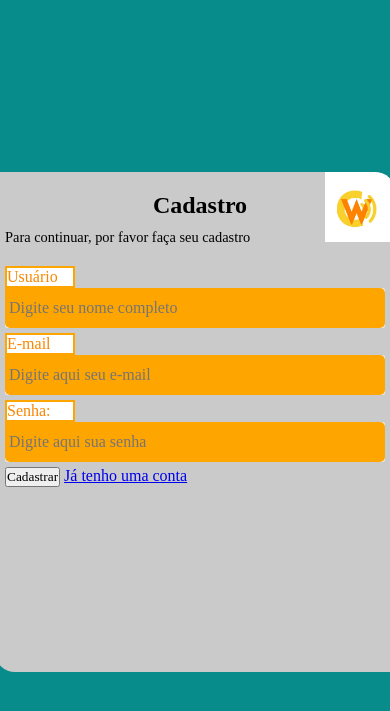
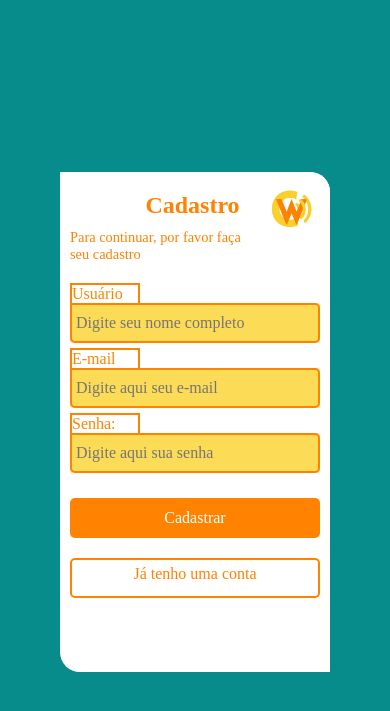
Before and after one commit to WAGUNA-SS/SiteCompleto, a PHP site: page /login/cadastro.html in a window 390 px wide. Shown: the top 711 px of the page. Run offline with PHP 8.4, Linux system fonts and the light colour scheme; some web fonts are replaced.

Commit message:
mobile first 60% completa

```diff
--- a/estilos/registro.css
+++ b/estilos/registro.css
@@ -25,9 +25,9 @@ main{
     position: absolute;
     top: 50%;
     left: 50%;
-    background-color: #cacaca;
+    background-color: white;
     height: 500px;
-    width: 400px;
+    width: 270px;
     border-radius: 0px 20px 0px 20px;
     transform: translate(-50%, -50%);
 }
@@ -51,12 +51,14 @@ div#formulario > h1 {
     text-align: center;
     margin-bottom: 10px;
     margin-top: 10px;
-    margin-left: 70px;
+    margin-left: 55px;
+    color: #ff8200;
 }
 
 div#formulario > p {
     font-size: 0.9em;
     margin-bottom: 20px;
+    color: #ff8200;
 }
 
 form > p.titulo {
@@ -64,13 +66,14 @@ form > p.titulo {
     background-color: white;
     color: rgb(250, 134, 1);
     width: 70px;
-    border: 2px solid orange;
+    border: 2px  solid #ff8200;
     margin-bottom: -5px;
+    border-bottom: 0px;
 }
 
 form > div.campo {
     display: inline-block;
-    background-color: aliceblue;
+    background-color: rgba(253, 169, 1, 0.39);
     width: 100%;
     height: 40px;
     border-radius: 0px 3px 3px 3px;
@@ -82,16 +85,59 @@ div.campo > label {
 }
 
 div.campo > input {
-    background-color: orange;
+    background-color: #fcdb56;
     font-size: 1em;
     height: 100%;
-    border: 2px;
+    border: 2px solid #ff8200;
     border-radius: 0px 5px 5px 5px;
     padding: 4px;
     width: calc(100% - 0px);
-    color: white;
+    color: #643400;
 }
 div.campo > input:focus-within {
     background-color: rgba(253, 169, 1, 0.39);
     border: none;
 }
+
+form > input[type=submit] {
+    display: block;
+    font-size: 1em;
+    width: 100%;
+    height: 40px;
+    border: none;
+    border-radius: 5px;
+    cursor: pointer;
+    margin-top: 20px;
+    background-color: #ff8200;
+    color: white;
+}
+
+form > input.cadast:hover {
+    background-color: white;
+    color: #ff8200;
+    border: 2px solid #ff8200;
+}
+
+form > a.botao-esqueci {
+    display: block;
+    height: 40px;
+    width: 100%;
+    background-color:white;
+    margin-top: 20px;
+    border-radius: 5px;
+    border: 2px solid #ff8200;
+    text-align: center;
+    color: #ff8200;
+    font-size: 1em;
+    padding: 5px;
+    text-decoration: none;
+}
+
+form> a.botao-esqueci:hover {
+    background-color: #ff8200;
+    color: white;
+}
+
+form > a.botao-esqueci > i {
+    font-size: 0.8em;
+}
--- a/login/cadastro.html
+++ b/login/cadastro.html
@@ -44,9 +44,9 @@
                         <input type="password" name="senha" id="isenha" autocomplete="new-password" placeholder="Digite aqui sua senha" required minlength="10" maxlength="30">
                     </div>
 
-                    <input type="submit" value="Cadastrar">
+                    <input class="cadast" type="submit" value="Cadastrar">
 
-                    <a href="login.html">Já tenho uma conta</a>
+                    <a class="botao-esqueci" href="login.html">Já tenho uma conta</a>
 
                 </form>
             </div>
```
